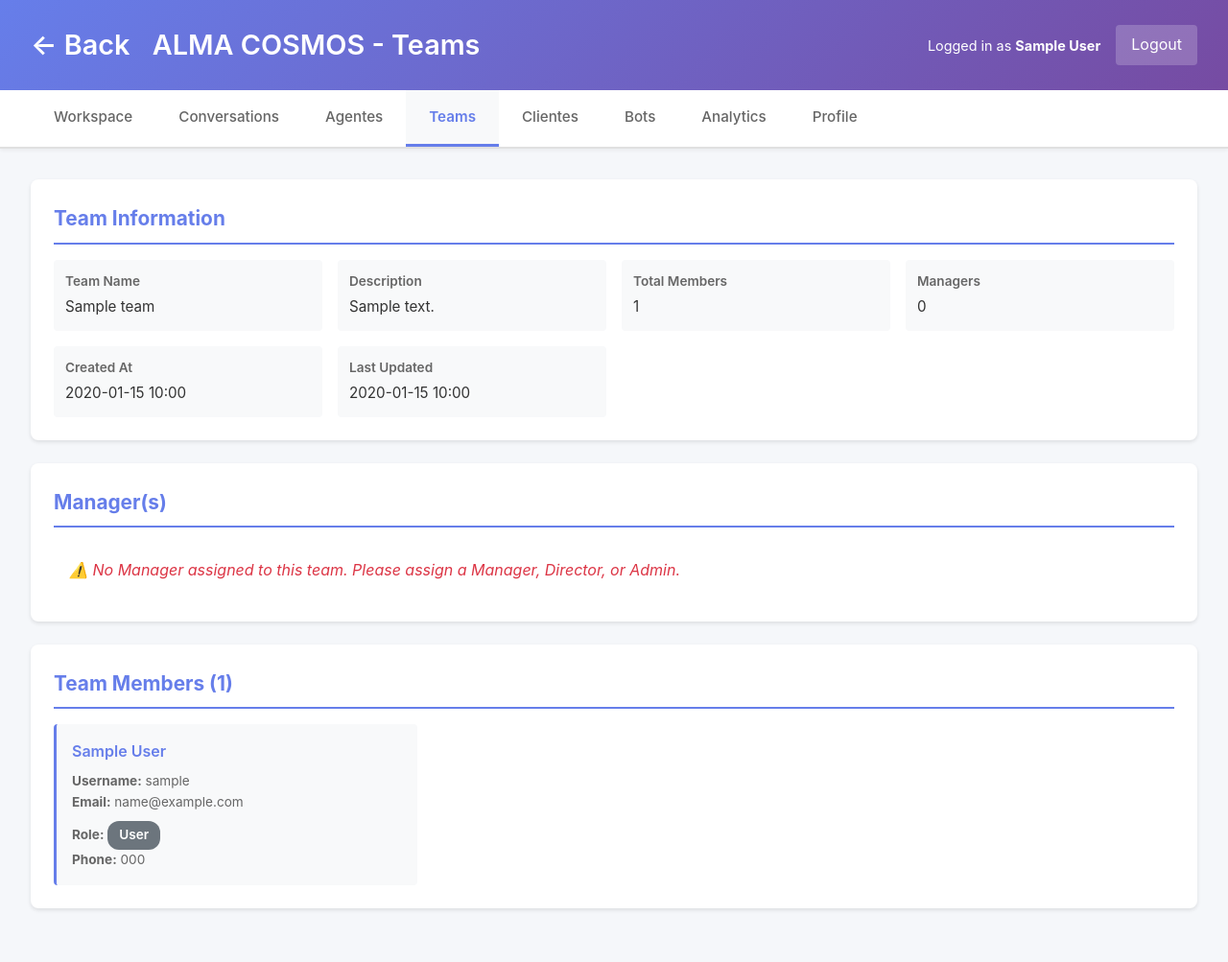
After one commit to Alma-Intel/Cosmos, a Django app: page /teams/1/ in a window 1280 px wide. The commit adds this page. Shown: the whole page at 96% size. Run offline with Django 4.2, Linux system fonts and the light colour scheme; a user stored in the database is signed in; tables that the repository leaves empty hold one stand-in row (values such as "Sample post").

Commit message:
feat: enhance team management functionality by adding manager assignment in TeamCreateForm, implementing team listing and detail views, and updating templates for better user experience

```diff
--- a/conversations/templatetags/user_filters.py
+++ b/conversations/templatetags/user_filters.py
@@ -29,3 +29,21 @@ def display_name(user_or_profile):
         return " ".join(name_parts).strip()
 
     return user.username
+
+
+@register.filter
+def display_manager(profile):
+    """
+    Returns the manager's display name for a UserProfile in a team dropdown
+    """
+    if not profile:
+        return ""
+
+    user = profile.user if hasattr(profile, 'user') else profile
+
+    if user.first_name or user.last_name:
+        name_parts = [part for part in [user.first_name, user.last_name] if part]
+        name = " ".join(name_parts).strip()
+        return f"{name} ({profile.role})"
+
+    return f"{user.username} ({profile.role})"
--- a/conversations/urls.py
+++ b/conversations/urls.py
@@ -18,6 +18,8 @@ urlpatterns = [
     path('agentes/create/', views_other.agent_create, name='agent_create'),
     path('agentes/teams/create/', views_other.team_create, name='team_create'),
     path('agentes/<int:user_id>/', views_other.agent_detail, name='agent_detail'),
+    path('teams/', views_other.teams_list, name='teams_list'),
+    path('teams/<int:team_id>/', views_other.team_detail, name='team_detail'),
     path('clientes/', views_other.clientes_list, name='clientes_list'),
     path('bots/', views_other.bots_list, name='bots_list'),
     path('analytics/', views_other.analytics, name='analytics'),
--- a/conversations/views_other.py
+++ b/conversations/views_other.py
@@ -82,7 +82,11 @@ def team_create(request):
         if form.is_valid():
             try:
                 team = form.save()
-                messages.success(request, f'Team "{team.name}" created successfully!')
+                # Assign the selected manager to the team
+                manager_profile = form.cleaned_data['manager']
+                manager_profile.team = team
+                manager_profile.save()
+                messages.success(request, f'Team "{team.name}" created successfully with manager {manager_profile.get_display_name()}!')
                 return redirect('agentes_list')
             except Exception as e:
                 messages.error(request, f'Error creating team: {str(e)}')
@@ -145,6 +149,62 @@ def agentes_list(request):
         'can_view_alma_uuid': can_view_alma_uuid(request.user),
     }
     return render(request, 'conversations/agents_list.html', context)
+
+
+@login_required
+def teams_list(request):
+    """List all teams"""
+    # Get all teams
+    teams = Team.objects.all().prefetch_related('members__user').order_by('name')
+
+    # Get current user's profile for permission checks
+    current_profile, _ = UserProfile.objects.get_or_create(user=request.user)
+
+    # For each team, get the manager(s) and members
+    teams_data = []
+    for team in teams:
+        # Get managers/directors in this team
+        managers = team.members.filter(role__in=['Manager', 'Director', 'Admin']).select_related('user')
+        # Get all members
+        members = team.members.all().select_related('user')
+
+        teams_data.append({
+            'team': team,
+            'managers': managers,
+            'members': members,
+            'member_count': members.count(),
+        })
+
+    context = {
+        'title': 'Teams',
+        'teams_data': teams_data,
+        'current_profile': current_profile,
+    }
+    return render(request, 'conversations/teams_list.html', context)
+
+
+@login_required
+def team_detail(request, team_id):
+    """View team details with manager and members"""
+    team = get_object_or_404(Team, pk=team_id)
+
+    # Get managers/directors in this team
+    managers = team.members.filter(role__in=['Manager', 'Director', 'Admin']).select_related('user').order_by('user__last_name', 'user__first_name')
+
+    # Get all members
+    members = team.members.all().select_related('user').order_by('user__last_name', 'user__first_name', 'user__username')
+
+    # Get current user's profile for permission checks
+    current_profile, _ = UserProfile.objects.get_or_create(user=request.user)
+
+    context = {
+        'title': f'Team: {team.name}',
+        'team': team,
+        'managers': managers,
+        'members': members,
+        'current_profile': current_profile,
+    }
+    return render(request, 'conversations/team_detail.html', context)
 
 
 @login_required
@@ -228,11 +288,12 @@ def agent_detail(request, user_id):
                         target_profile.role = new_role
 
             # Team update - managers, directors, and admins can change teams
+            # Always update team if user has permission
             if (current_profile.is_manager() or current_profile.is_director() or current_profile.is_admin()):
-                # Always update team if it's in the form
-                if 'team' in form.cleaned_data:
-                    team_value = form.cleaned_data.get('team')
-                    target_profile.team = team_value if team_value else None
+                # Get team value from form (will be None if "No Team" is selected)
+                team_value = form.cleaned_data.get('team')
+                # Explicitly set team (even if None to clear it)
+                target_profile.team = team_value
 
             # ALMA UUID can only be set by admins
             if can_view_alma and 'alma_internal_uuid' in form.cleaned_data:
--- a/templates/base.html
+++ b/templates/base.html
@@ -254,6 +254,9 @@
                 <li class="nav-tab {% if request.resolver_match.url_name == 'agentes_list' %}active{% endif %}">
                     <a href="{% url 'agentes_list' %}">Agentes</a>
                 </li>
+                <li class="nav-tab {% if request.resolver_match.url_name == 'teams_list' or request.resolver_match.url_name == 'team_detail' %}active{% endif %}">
+                    <a href="{% url 'teams_list' %}">Teams</a>
+                </li>
                 <li class="nav-tab {% if request.resolver_match.url_name == 'clientes_list' %}active{% endif %}">
                     <a href="{% url 'clientes_list' %}">Clientes</a>
                 </li>
--- /dev/null
+++ b/templates/conversations/team_detail.html
@@ -0,0 +1,198 @@
+{% extends 'base.html' %}
+{% load user_filters %}
+
+{% block title %}ALMA COSMOS - {{ title }}{% endblock %}
+
+{% block header_title %}
+    <a href="{% url 'teams_list' %}" style="color: white; text-decoration: none; margin-right: 1rem;">← Back</a>
+    ALMA COSMOS - Teams
+{% endblock %}
+
+{% block extra_css %}
+<style>
+    .detail-section {
+        background: white;
+        border-radius: 8px;
+        box-shadow: 0 2px 4px rgba(0,0,0,0.1);
+        padding: 1.5rem;
+        margin-bottom: 1.5rem;
+    }
+
+    .detail-section h2 {
+        color: #667eea;
+        margin-bottom: 1rem;
+        font-size: 1.3rem;
+        border-bottom: 2px solid #667eea;
+        padding-bottom: 0.5rem;
+    }
+
+    .info-grid {
+        display: grid;
+        grid-template-columns: repeat(auto-fit, minmax(250px, 1fr));
+        gap: 1rem;
+        margin-top: 1rem;
+    }
+
+    .info-item {
+        padding: 0.75rem;
+        background: #f8f9fa;
+        border-radius: 4px;
+    }
+
+    .info-label {
+        font-weight: 600;
+        color: #666;
+        font-size: 0.85rem;
+        margin-bottom: 0.25rem;
+    }
+
+    .info-value {
+        color: #333;
+        font-size: 0.95rem;
+    }
+
+    .members-list {
+        display: grid;
+        grid-template-columns: repeat(auto-fill, minmax(300px, 1fr));
+        gap: 1rem;
+        margin-top: 1rem;
+    }
+
+    .member-card {
+        background: #f8f9fa;
+        padding: 1rem;
+        border-radius: 4px;
+        border-left: 3px solid #667eea;
+    }
+
+    .member-name {
+        font-weight: 600;
+        color: #333;
+        margin-bottom: 0.5rem;
+    }
+
+    .member-details {
+        font-size: 0.85rem;
+        color: #666;
+    }
+
+    .role-badge {
+        display: inline-block;
+        padding: 0.25rem 0.75rem;
+        border-radius: 12px;
+        font-size: 0.85rem;
+        font-weight: 600;
+        margin-top: 0.5rem;
+    }
+
+    .role-admin {
+        background: #dc3545;
+        color: white;
+    }
+
+    .role-director {
+        background: #fd7e14;
+        color: white;
+    }
+
+    .role-manager {
+        background: #0d6efd;
+        color: white;
+    }
+
+    .role-user {
+        background: #6c757d;
+        color: white;
+    }
+</style>
+{% endblock %}
+
+{% block content %}
+<div class="detail-section">
+    <h2>Team Information</h2>
+    <div class="info-grid">
+        <div class="info-item">
+            <div class="info-label">Team Name</div>
+            <div class="info-value">{{ team.name }}</div>
+        </div>
+        <div class="info-item">
+            <div class="info-label">Description</div>
+            <div class="info-value">{{ team.description|default:"—" }}</div>
+        </div>
+        <div class="info-item">
+            <div class="info-label">Total Members</div>
+            <div class="info-value">{{ members|length }}</div>
+        </div>
+        <div class="info-item">
+            <div class="info-label">Managers</div>
+            <div class="info-value">{{ managers|length }}</div>
+        </div>
+        <div class="info-item">
+            <div class="info-label">Created At</div>
+            <div class="info-value">{{ team.created_at|date:"Y-m-d H:i" }}</div>
+        </div>
+        <div class="info-item">
+            <div class="info-label">Last Updated</div>
+            <div class="info-value">{{ team.updated_at|date:"Y-m-d H:i" }}</div>
+        </div>
+    </div>
+</div>
+
+<div class="detail-section">
+    <h2>Manager(s)</h2>
+    {% if managers %}
+    <div class="members-list">
+        {% for manager in managers %}
+        <div class="member-card">
+            <div class="member-name">
+                <a href="{% url 'agent_detail' manager.user.id %}" style="color: #667eea; text-decoration: none;">
+                    {{ manager|display_name }}
+                </a>
+            </div>
+            <div class="member-details">
+                <div><strong>Username:</strong> {{ manager.user.username }}</div>
+                <div><strong>Email:</strong> {{ manager.user.email|default:"—" }}</div>
+                <div><strong>Role:</strong>
+                    <span class="role-badge role-{{ manager.role|lower }}">{{ manager.role }}</span>
+                </div>
+                {% if manager.cell_phone %}
+                <div><strong>Phone:</strong> {{ manager.cell_phone }}</div>
+                {% endif %}
+            </div>
+        </div>
+        {% endfor %}
+    </div>
+    {% else %}
+    <p style="color: #dc3545; font-style: italic; padding: 1rem;">⚠️ No Manager assigned to this team. Please assign a Manager, Director, or Admin.</p>
+    {% endif %}
+</div>
+
+<div class="detail-section">
+    <h2>Team Members ({{ members|length }})</h2>
+    {% if members %}
+    <div class="members-list">
+        {% for member in members %}
+        <div class="member-card">
+            <div class="member-name">
+                <a href="{% url 'agent_detail' member.user.id %}" style="color: #667eea; text-decoration: none;">
+                    {{ member|display_name }}
+                </a>
+            </div>
+            <div class="member-details">
+                <div><strong>Username:</strong> {{ member.user.username }}</div>
+                <div><strong>Email:</strong> {{ member.user.email|default:"—" }}</div>
+                <div><strong>Role:</strong>
+                    <span class="role-badge role-{{ member.role|lower }}">{{ member.role }}</span>
+                </div>
+                {% if member.cell_phone %}
+                <div><strong>Phone:</strong> {{ member.cell_phone }}</div>
+                {% endif %}
+            </div>
+        </div>
+        {% endfor %}
+    </div>
+    {% else %}
+    <p style="padding: 1rem; color: #666; font-style: italic;">No members in this team.</p>
+    {% endif %}
+</div>
+{% endblock %}
```
Also changed, not shown: conversations/forms.py (+15 -1 lines), templates/conversations/team_create.html (+15 -0 lines), templates/conversations/teams_list.html (added, +65 -0 lines).
